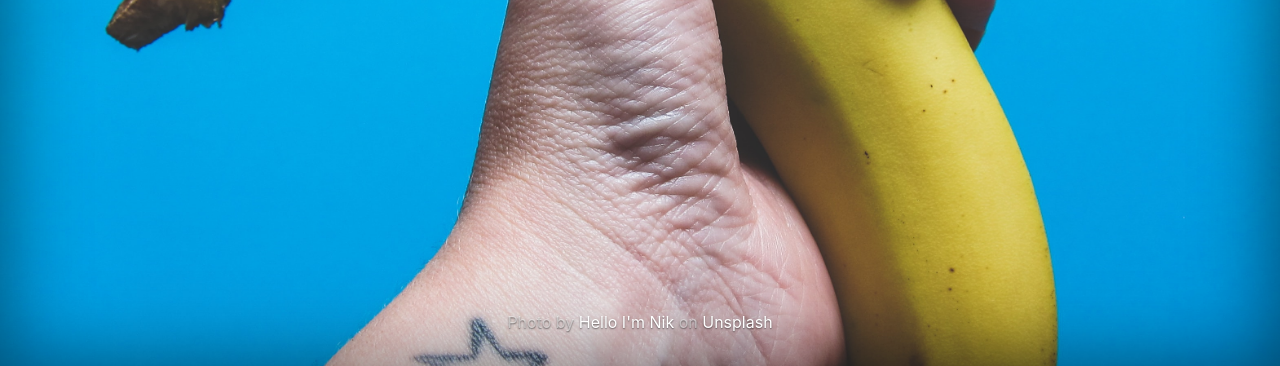
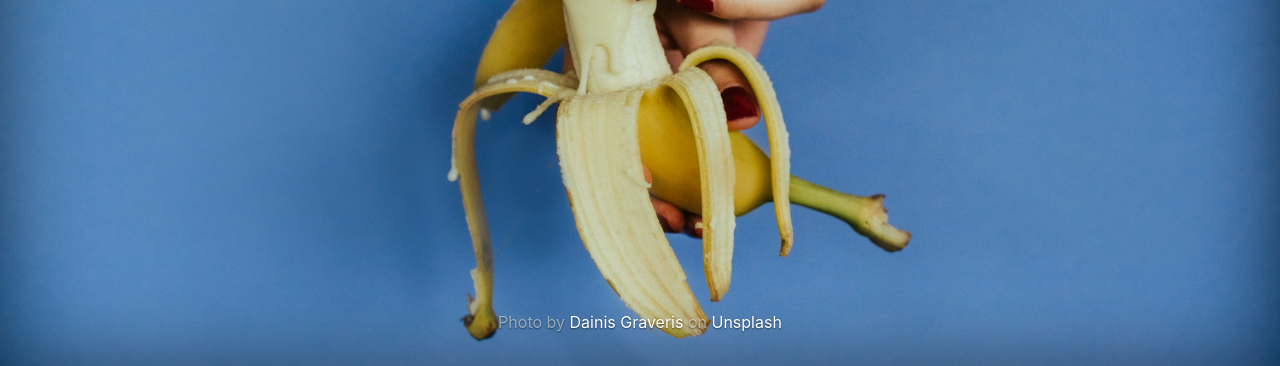
Before and after one commit to dmrschmidt/art, a plain HTML site: page index.html in a window 1280 px wide. Shown: the part 434-800 px from the top of the page. Drawn offline with nearby package versions, Linux system fonts and the light colour scheme.

Commit message:
update background

```diff
--- a/css/style.css
+++ b/css/style.css
@@ -40,7 +40,7 @@ body {
   color: #fff;
   text-shadow: 0 .05rem .1rem rgba(0, 0, 0, .5);
   box-shadow: inset 0 0 5rem rgba(0, 0, 0, .5);
-  background-image: url(../img/background.jpg);
+  background-image: url(../img/background2.jpg);
   background-size: cover;
 }
 
--- a/index.html
+++ b/index.html
@@ -8,7 +8,7 @@
     <meta name="author" content="">
     <link rel="icon" href="/docs/4.0/assets/img/favicons/favicon.ico">
 
-    <title>Cover Template for Bootstrap</title>
+    <title>GenitalArt.com - coming soon</title>
 
     <link rel="canonical" href="https://getbootstrap.com/docs/4.0/examples/cover/">
 
@@ -43,7 +43,7 @@
 
       <footer class="mastfoot mt-auto">
         <div class="inner">
-          <p>Photo by <a href="https://unsplash.com/@helloimnik?utm_source=unsplash&utm_medium=referral&utm_content=creditCopyText">Hello I'm Nik</a> on <a href="https://unsplash.com/collections/2584944/taf?utm_source=unsplash&utm_medium=referral&utm_content=creditCopyText">Unsplash</a></p>
+          <p>Photo by <a href="https://unsplash.com/@dainisgraveris?utm_source=unsplash&utm_medium=referral&utm_content=creditCopyText">Dainis Graveris</a> on <a href="https://unsplash.com/collections/Y3QH3sCdqXI/art-website?utm_source=unsplash&utm_medium=referral&utm_content=creditCopyText">Unsplash</a></p>
         </div>
       </footer>
     </div>
```
Also changed, not shown: img/background2.jpg (added), 1 other file.
